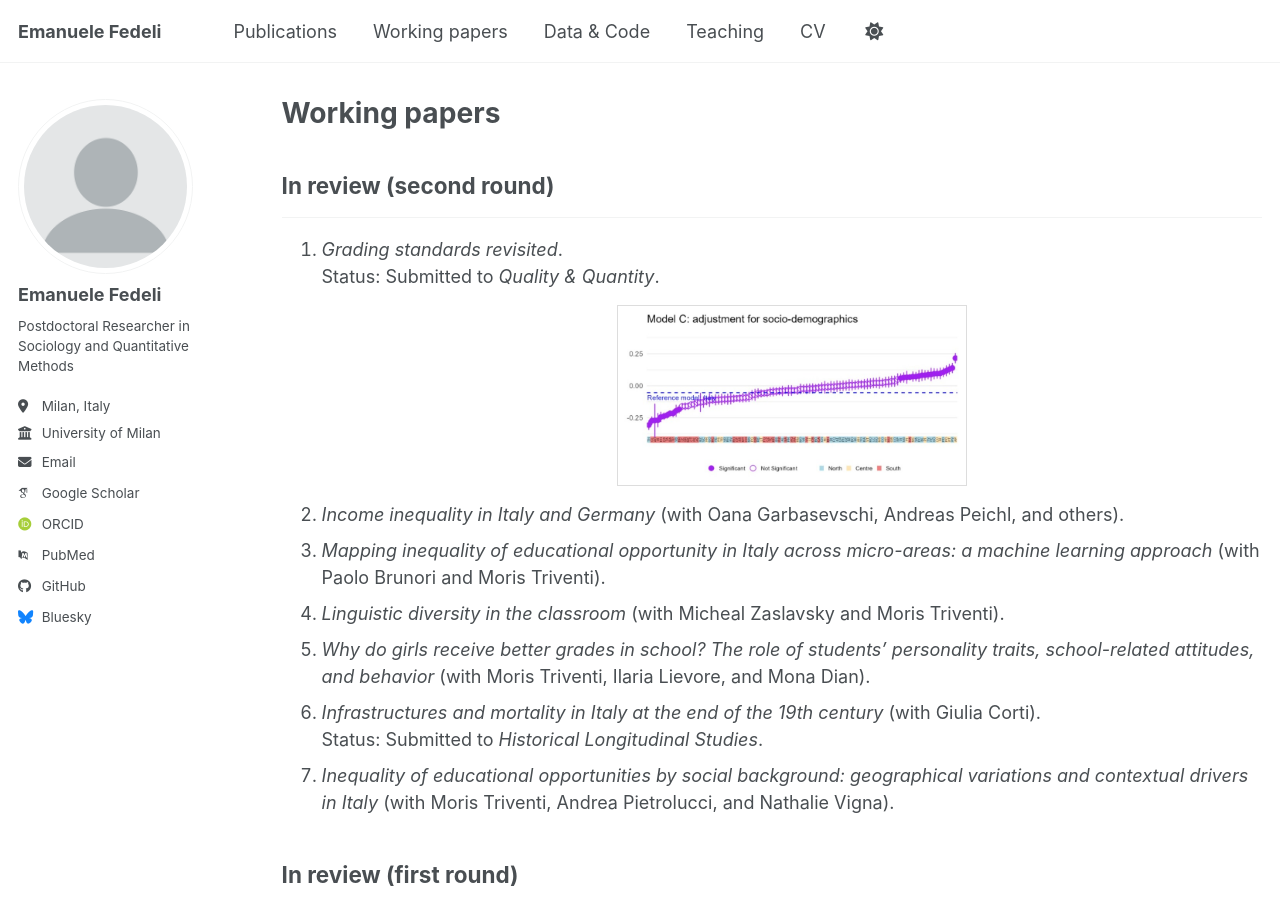
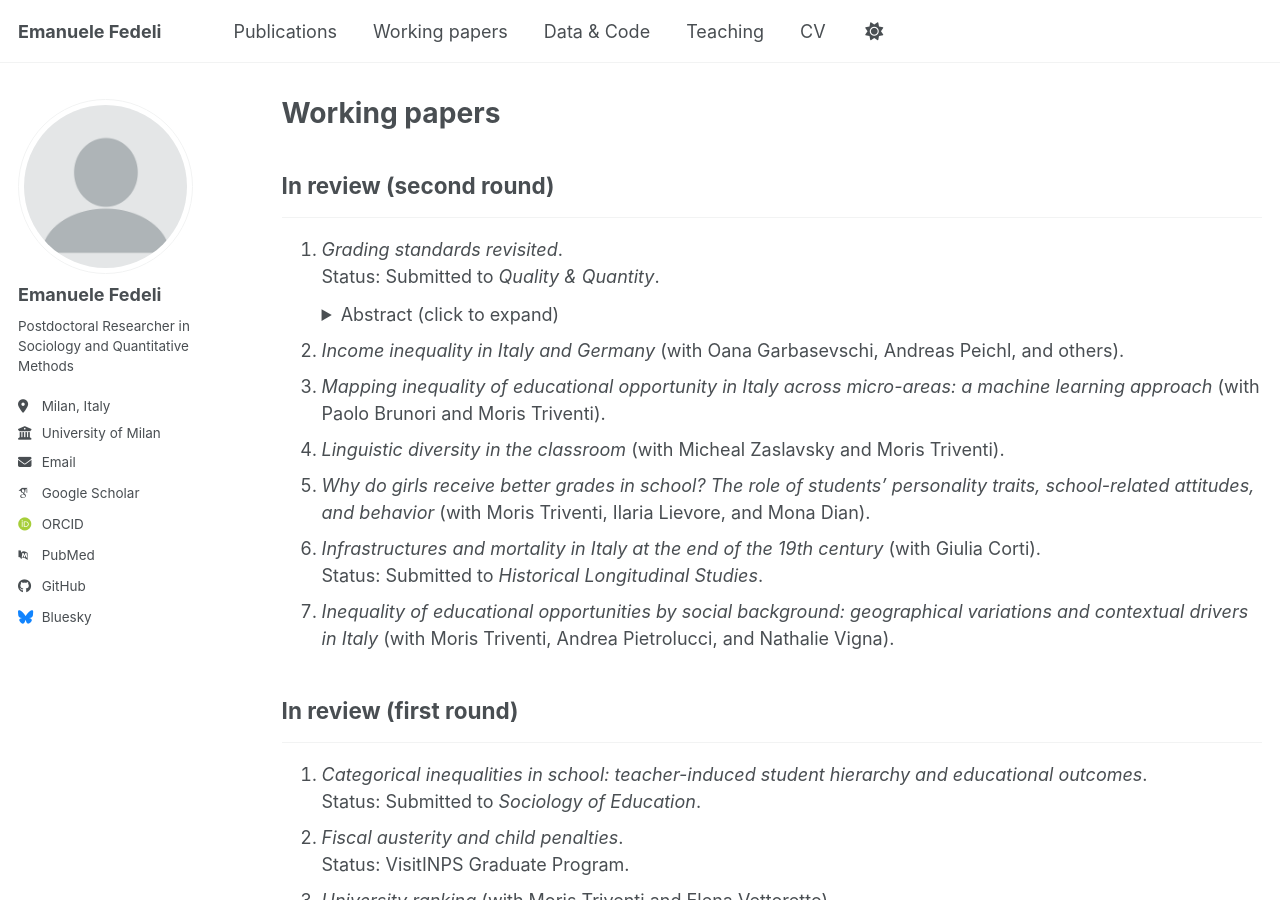
Before and after one commit to emanuelefedeli/emanuelefedeli.github.io, a Jekyll site: the page built from _pages/working-papers.md, in a window 1280 px wide and 900 px high. Built offline with Jekyll 4.4.1, drawn with Linux system fonts in a browser that asks for light colours; some web fonts are replaced; a script bundle is joined from its source files by our own code; library files that are not in the unit come from our copies.

Commit message:
Update working-papers.md

```diff
--- a/_pages/working-papers.md
+++ b/_pages/working-papers.md
@@ -10,16 +10,31 @@
 <h2>In review (second round)</h2><hr />
 
 <ol>
-  <li>
+<li>
   <em>Grading standards revisited</em>.<br />
   Status: Submitted to <em>Quality & Quantity</em>.
 
-  <div style="margin: 0.8em auto; text-align: center;">
-    <img src="{{ site.baseurl }}/images/publications/grading.jpeg"
-         alt="Grading standards revisited"
-         style="max-width: 350px; width: 100%; border: 1px solid #ddd;" />
-  </div>
-  </li>
+  <details style="margin-top: 0.6em;">
+    <summary style="cursor: pointer;">
+      Abstract (click to expand)
+    </summary>
+
+    <div style="display: grid; grid-template-columns: 320px 1fr; gap: 16px; margin-top: 0.8em; align-items: start;">
+      <div style="text-align: center;">
+        <img src="{{ site.baseurl }}/images/publications/grading.jpeg"
+             alt="Grading standards revisited"
+             style="max-width: 320px; width: 100%; border: 1px solid #ddd;" />
+      </div>
+
+      <div style="text-align: justify;">
+        <p style="margin-top: 0;">
+          QUI INCOLLA IL TUO ABSTRACT. Puoi scrivere 5–8 righe. Se vuoi, possiamo anche aggiungere 3 bullet con “Key findings”.
+        </p>
+      </div>
+    </div>
+  </details>
+</li>
+
 
 
   <li>
```
